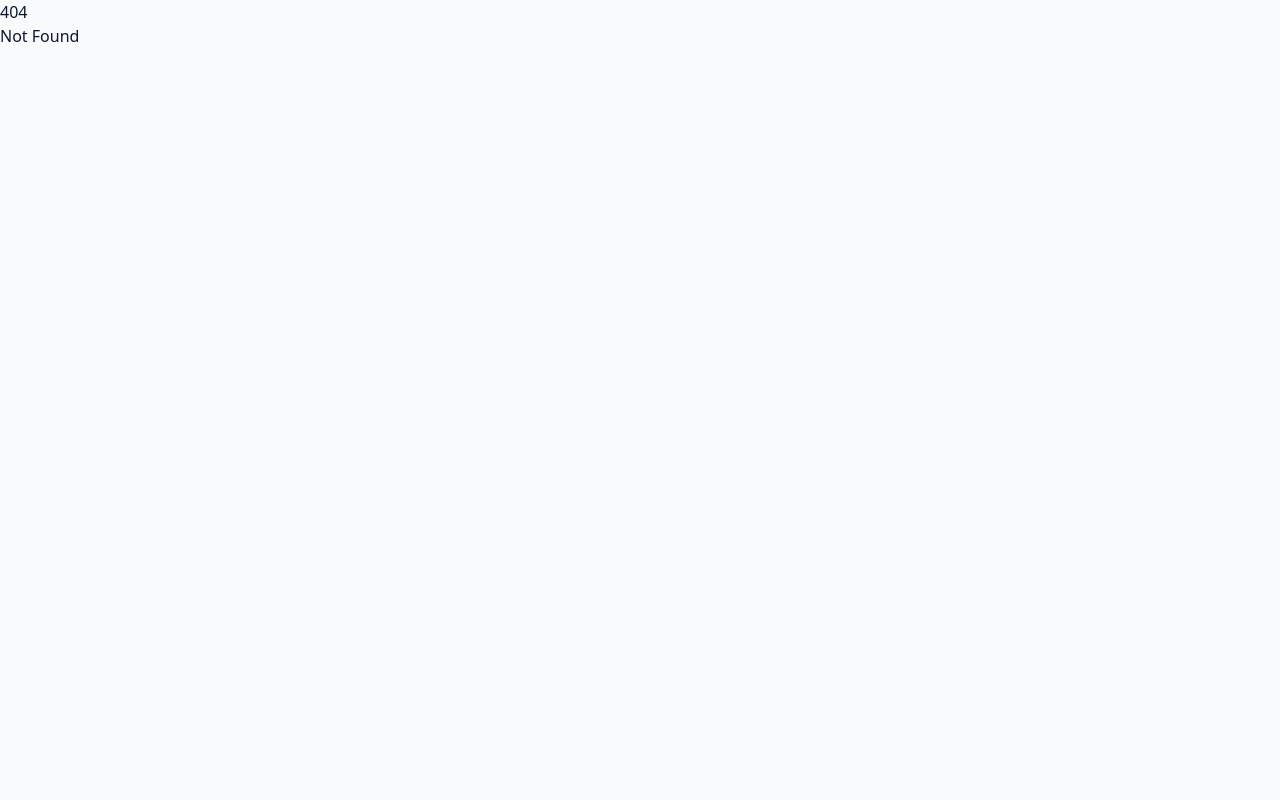
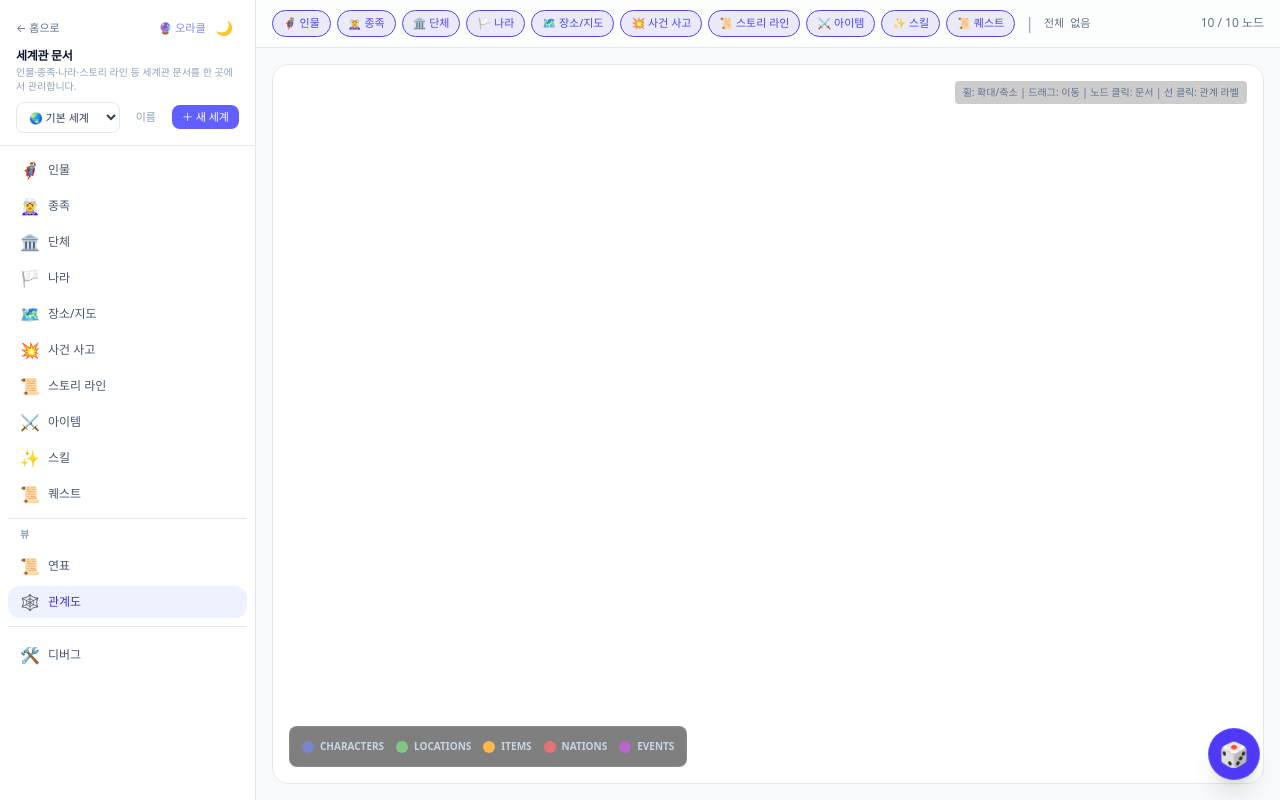
Before and after one commit to gunadara/trpg, a SvelteKit app: page /world/graph in a window 1280 px wide. Before the commit this address had no page. Built offline with nearby package versions, Linux system fonts and the light colour scheme.

Commit message:
feat(통합1): 세계관 뷰에 관계도 탭 내장

```diff
--- a/src/routes/world/+layout.svelte
+++ b/src/routes/world/+layout.svelte
@@ -42,8 +42,9 @@
 
   // 세계관 "뷰" 탭 (문서 카테고리와 별개 — 같은 세계를 다른 방식으로 봄)
   const VIEW_ITEMS = [
-    { href: '/world/timeline', icon: '📜', label: '연표' }
-    // 다음 배치: 관계도(/world/graph), 지도(/world/map)
+    { href: '/world/timeline', icon: '📜', label: '연표' },
+    { href: '/world/graph', icon: '🕸️', label: '관계도' }
+    // 다음 배치: 지도(/world/map)
   ];
   function goHref(href: string) {
     goto(href);
--- /dev/null
+++ b/src/routes/world/graph/+page.svelte
@@ -0,0 +1,168 @@
+<script lang="ts">
+  import { onMount } from 'svelte';
+  import { listAllDocs } from '$lib/stores/docStore';
+  import RelationMap from '$lib/features/world/visualizer/RelationMap.svelte';
+  import { gotoDoc } from '$lib/services/worldNav';
+  import { browser } from '$app/environment';
+  import { CATEGORY_META, WORLD_CATEGORY_IDS, type CategoryId } from '$lib/domain/categories';
+  import { relationLabels, relTypes } from '$lib/stores/relationLabels';
+
+  onMount(() => {
+    relationLabels.load();
+    relTypes.load();
+  });
+
+  // ── 카테고리 필터 ──
+  let active: Record<string, boolean> = Object.fromEntries(
+    WORLD_CATEGORY_IDS.map((id) => [id, true])
+  );
+
+  function toggleCat(id: CategoryId) {
+    active = { ...active, [id]: !active[id] };
+  }
+  function setAll(v: boolean) {
+    active = Object.fromEntries(WORLD_CATEGORY_IDS.map((id) => [id, v]));
+  }
+
+  $: allDocs = browser ? listAllDocs() : [];
+  $: filteredDocs = allDocs.filter((d) => active[d.category] ?? true);
+
+  // ── 노드/선 클릭 ──
+  function handleNodeClick(id: string) {
+    const doc = allDocs.find((d) => d.id === id);
+    if (doc) gotoDoc(doc);
+  }
+
+  let edgeSel: { from: string; to: string } | null = null;
+
+  function handleEdgeClick(from: string, to: string) {
+    edgeSel = { from, to };
+  }
+
+  function titleOf(id: string): string {
+    return allDocs.find((d) => d.id === id)?.title || '?';
+  }
+
+  function applyLabel(type: string | null) {
+    if (edgeSel) relationLabels.setLabel(edgeSel.from, edgeSel.to, type);
+    edgeSel = null;
+  }
+
+  // ── 관계 종류 추가 ──
+  let addingType = false;
+  let newTypeName = '';
+  let newTypeColor = '#f59e0b';
+
+  function addRelType() {
+    const id = relTypes.add(newTypeName, newTypeColor);
+    if (id && edgeSel) {
+      relationLabels.setLabel(edgeSel.from, edgeSel.to, id);
+      edgeSel = null;
+    }
+    newTypeName = '';
+    addingType = false;
+  }
+
+  function removeRelType(id: string) {
+    if (!confirm('이 관계 종류를 삭제할까요? (이미 붙인 선의 라벨은 회색으로 돌아갑니다)')) return;
+    relTypes.remove(id);
+  }
+</script>
+
+<!-- world 레이아웃이 셸 → 여기선 필터바 + 그래프만 (full height) -->
+<div class="h-full flex flex-col">
+  <!-- 카테고리 필터 칩 + 노드 수 -->
+  <div class="px-3 md:px-4 py-2.5 bg-surface/60 border-b border-line flex items-center gap-1.5 overflow-x-auto whitespace-nowrap [scrollbar-width:thin] shrink-0">
+    {#each WORLD_CATEGORY_IDS as id}
+      <button
+        on:click={() => toggleCat(id)}
+        class="px-2.5 py-1 rounded-full text-[11px] border transition shrink-0
+               {active[id]
+                 ? 'border-primary text-primary bg-primary/10'
+                 : 'border-line text-subtle hover:border-line'}"
+      >
+        {CATEGORY_META[id].icon} {CATEGORY_META[id].label}
+      </button>
+    {/each}
+    <span class="mx-1 text-subtle shrink-0">|</span>
+    <button class="text-[11px] text-muted hover:text-primary shrink-0" on:click={() => setAll(true)}>전체</button>
+    <button class="text-[11px] text-muted hover:text-primary shrink-0" on:click={() => setAll(false)}>없음</button>
+    <span class="ms-auto ps-3 text-xs text-muted shrink-0">{filteredDocs.length} / {allDocs.length} 노드</span>
+  </div>
+
+  <!-- 관계도 영역 -->
+  <div class="flex-1 min-h-0 p-3 md:p-4 relative">
+    {#if filteredDocs.length > 0}
+      <RelationMap
+        docs={filteredDocs}
+        labels={$relationLabels}
+        types={$relTypes}
+        onNodeClick={handleNodeClick}
+        onEdgeClick={handleEdgeClick}
+      />
+    {:else}
+      <div class="h-full flex items-center justify-center text-muted border-2 border-dashed border-line rounded-3xl text-sm text-center px-6">
+        {allDocs.length === 0
+          ? '표시할 데이터가 없습니다. 먼저 문서를 작성하고 @멘션으로 연결해 보세요!'
+          : '모든 카테고리가 꺼져 있어요. 위에서 켜 주세요.'}
+      </div>
+    {/if}
+
+    <!-- 관계 라벨 선택 패널 -->
+    {#if edgeSel}
+      <div class="absolute inset-0 bg-black/40 flex items-end md:items-center justify-center p-4 z-20"
+           on:click={() => (edgeSel = null)}
+           on:keydown={(e) => e.key === 'Escape' && (edgeSel = null)}
+           role="button" tabindex="-1">
+        <div class="w-full max-w-sm rounded-2xl border border-line bg-surface p-5 space-y-4"
+             on:click|stopPropagation role="dialog">
+          <div>
+            <h2 class="text-sm font-bold text-ink">관계 설정</h2>
+            <p class="text-xs text-muted mt-1">
+              「{titleOf(edgeSel.from)}」 → 「{titleOf(edgeSel.to)}」
+            </p>
+          </div>
+
+          <div class="flex flex-wrap gap-2">
+            {#each Object.entries($relTypes) as [type, meta]}
+              <span class="inline-flex items-center rounded-full border border-line hover:border-current transition" style="color: {meta.color}">
+                <button on:click={() => applyLabel(type)} class="ps-3 pe-2 py-1.5 text-xs">
+                  {meta.label}
+                </button>
+                {#if meta.custom}
+                  <button on:click={() => removeRelType(type)} class="pe-2 text-[10px] text-subtle hover:text-rose-400" title="종류 삭제">×</button>
+                {/if}
+              </span>
+            {/each}
+            <button
+              on:click={() => (addingType = !addingType)}
+              class="px-3 py-1.5 rounded-full text-xs border border-dashed border-line text-muted hover:border-primary hover:text-primary transition"
+            >
+              + 새 관계
+            </button>
+          </div>
+
+          {#if addingType}
+            <div class="flex items-center gap-2 rounded-xl border border-line bg-canvas/60 p-2.5">
+              <input
+                type="text"
+                bind:value={newTypeName}
+                placeholder="이름 (예: 주종계약)"
+                maxlength="8"
+                class="flex-1 min-w-0 rounded-lg border border-line bg-surface px-2.5 py-1.5 text-xs text-ink outline-none focus:border-primary"
+                on:keydown={(e) => e.key === 'Enter' && addRelType()}
+              />
+              <input type="color" bind:value={newTypeColor} class="w-8 h-8 rounded-lg border border-line bg-transparent cursor-pointer" title="선 색" />
+              <button on:click={addRelType} class="px-3 py-1.5 rounded-lg bg-primary hover:opacity-90 text-white text-xs font-bold transition shrink-0">등록</button>
+            </div>
+          {/if}
+
+          <div class="flex justify-between pt-1">
+            <button class="text-xs text-rose-400 hover:underline" on:click={() => applyLabel(null)}>라벨 제거</button>
+            <button class="text-xs text-muted hover:text-ink" on:click={() => (edgeSel = null)}>닫기</button>
+          </div>
+        </div>
+      </div>
+    {/if}
+  </div>
+</div>
```
